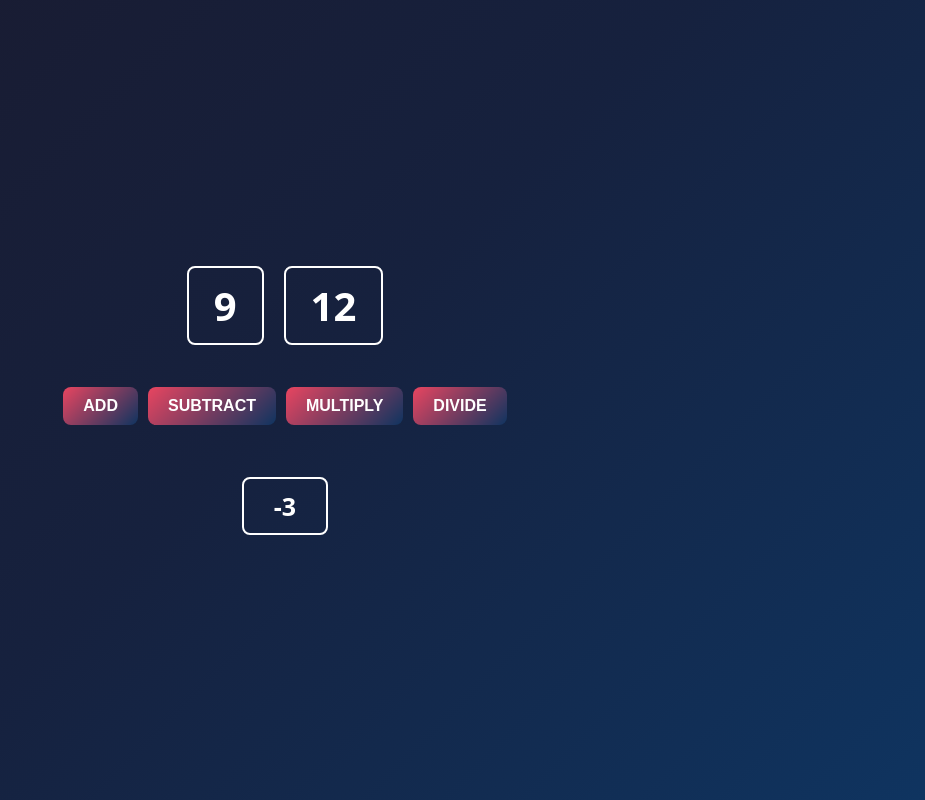
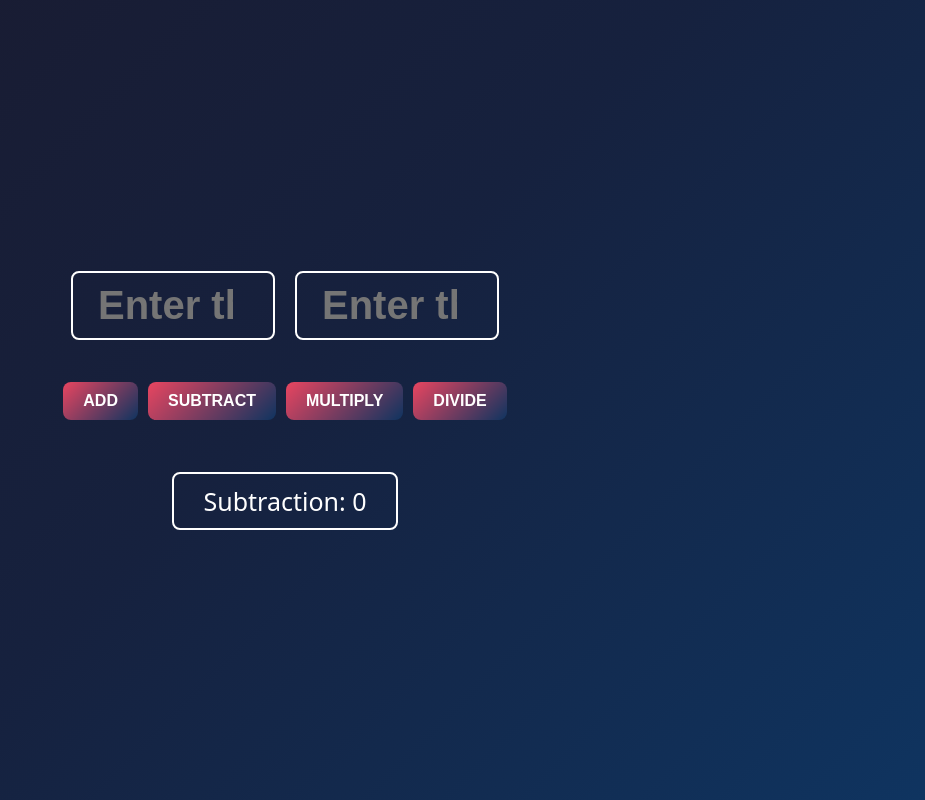
Before and after one commit to muhamad-hashir/calculator, a plain HTML site: page index.html in a window 1280 px wide. Both pictures are taken after a click on the button "SUBTRACT". Shown: the whole page, without its empty margins (355-1280 px from the left). Drawn offline with Linux system fonts and the light colour scheme.

Commit message:
updated calculator

```diff
--- a/index.css
+++ b/index.css
@@ -17,12 +17,16 @@ body {
     margin-bottom: 20px;
 }
 
-span {
+input {
     font-size: 40px;
     font-weight: bold;
     border: 2px solid white;
     padding: 10px 25px;
     border-radius: 8px;
+    background: transparent;
+    color: white;
+    width: 150px;
+    text-align: center;
 }
 
 .btn-container {
--- a/index.html
+++ b/index.html
@@ -6,8 +6,8 @@
 
 <body>
     <div class="num-container">
-         <span id="num1-el"></span>
-         <span id="num2-el"></span>
+        <input type="number" id="num1-el" placeholder="Enter the first number">
+        <input type="number" id="num2-el" placeholder="Enter the second number">
     </div>
     <br>
     <div class="btn-container">
--- a/index.js
+++ b/index.js
@@ -1,27 +1,31 @@
-let num1 = 9
-let num2 = 12
-document.getElementById("num1-el").textContent = num1
-document.getElementById("num2-el").textContent = num2
+let sumEl = document.getElementById("sum-el")
 
-let sumEl = document.getElementById("sum-el")
 function add(){
+    let num1 = Number(document.getElementById("num1-el").value)
+    let num2 = Number(document.getElementById("num2-el").value)
     console.log("Add Clicked!")
-    sumEl.textContent = num1+num2
+    sumEl.textContent = "Sum: " + (num1+num2)
 }
 
 function subtract(){
+    let num1 = Number(document.getElementById("num1-el").value)
+    let num2 = Number(document.getElementById("num2-el").value)
     console.log("Subtract CLicked!")
-    sumEl.textContent = num1-num2
+    sumEl.textContent = "Subtraction: " + (num1-num2)
 }
 function multiply(){
+    let num1 = Number(document.getElementById("num1-el").value)
+    let num2 = Number(document.getElementById("num2-el").value)
     console.log("Multiply Clicked!")
-    sumEl.textContent = num1*num2
+    sumEl.textContent = "Product: " + (num1*num2)
 }
 function div(){
+    let num1 = Number(document.getElementById("num1-el").value)
+    let num2 = Number(document.getElementById("num2-el").value)
     console.log("Division Clicked!")
     if(num2 == 0){
     sumEl.textContent = "Division not possible! Denominator is zero..."
 }else{
-    sumEl.textContent = num1/num2
+    sumEl.textContent = "Division: " + (num1/num2)
 }
 }
```
